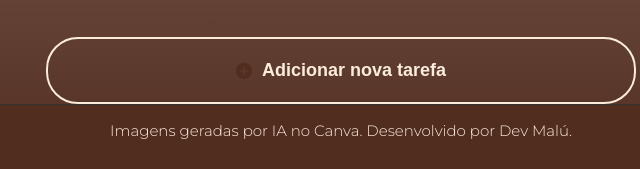
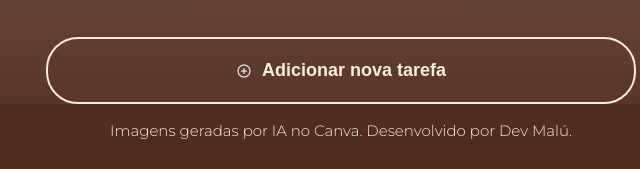
Before and after one commit to malummartiins/studytime, a plain HTML site: page studytime/index.html in a window 1280 px wide. Shown: the part 1032-1201 px from the top of the page, 299-939 px from the left. Drawn offline with Linux system fonts and the light colour scheme; a web font is replaced by a local one.

Commit message:
Update index.html

```diff
--- a/studytime/index.html
+++ b/studytime/index.html
@@ -92,7 +92,7 @@
                     </footer>
                 </form>
                 <button class="btn__addtarefa">
-                    <img src="img/plus.png" alt=""> Adicionar nova tarefa
+                    <img src="img/add.png" alt=""> Adicionar nova tarefa
                 </button>
             </div>
         </section>
```
